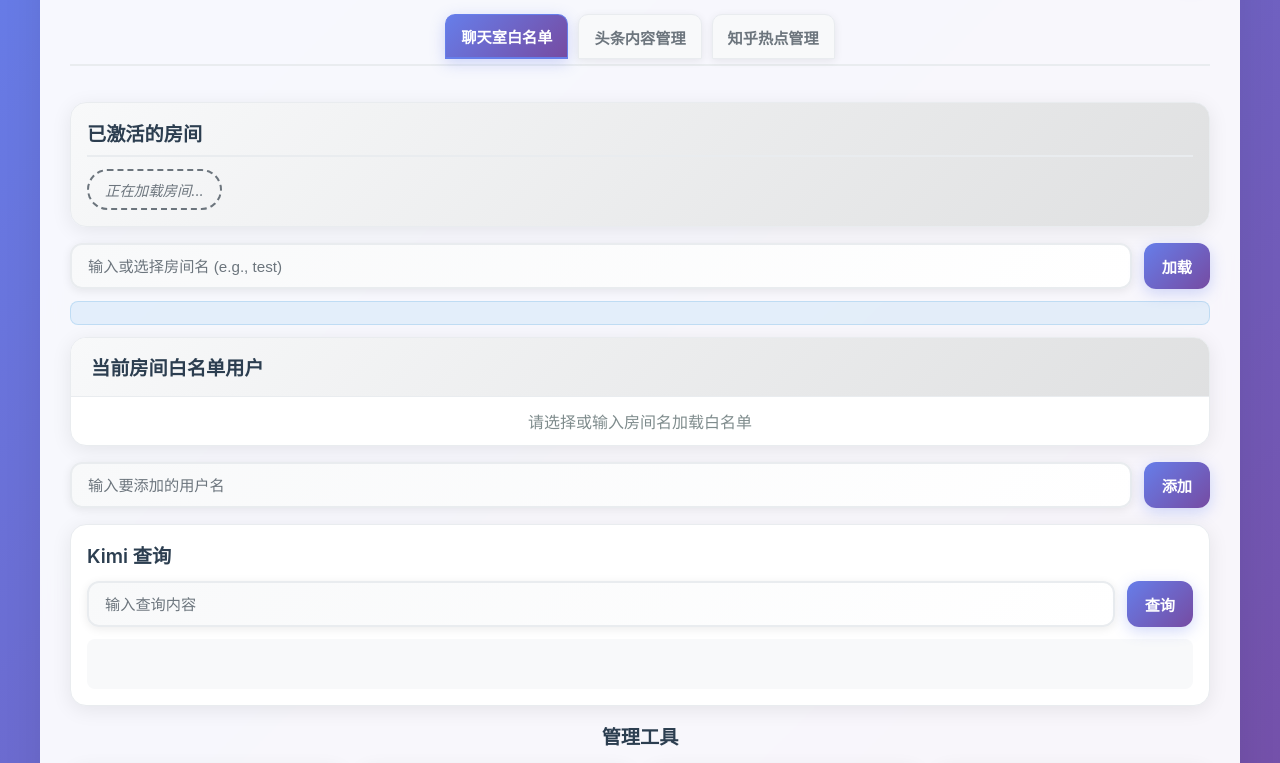
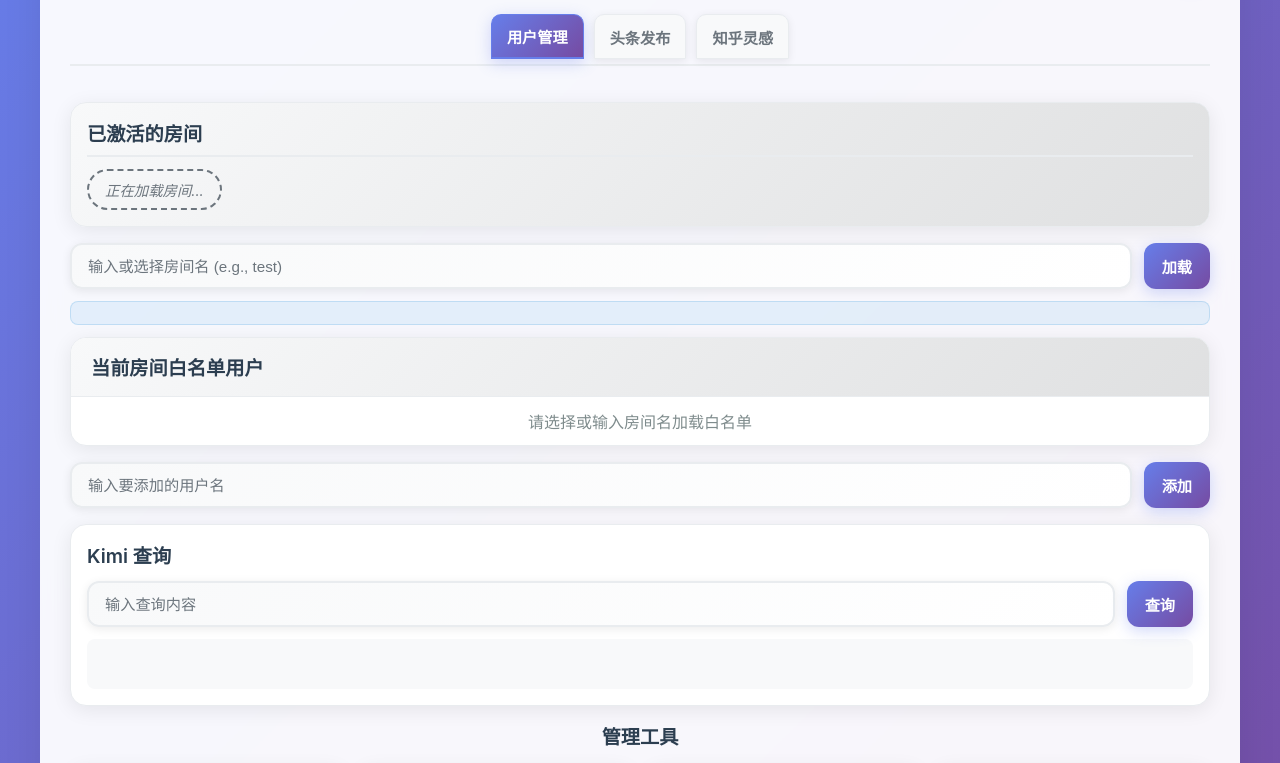
Before and after one commit to yuanguangshan/chating, a website: page public/management.html in a window 1280 px wide. Shown: the part 135-898 px from the top of the page. Drawn offline with Linux system fonts and the light colour scheme.

Commit message:
修改tab标题

```diff
--- a/public/management.html
+++ b/public/management.html
@@ -959,9 +959,9 @@
 
     <!-- Tabs 区域 -->
     <div class="tabs">
-        <button class="tab-button active" onclick="switchTab('chat-whitelist-management')">聊天室白名单</button>
-        <button class="tab-button" onclick="switchTab('toutiao-content-management')">头条内容管理</button>
-        <button class="tab-button" onclick="switchTab('zhihu-hot-management')">知乎热点管理</button>
+        <button class="tab-button active" onclick="switchTab('chat-whitelist-management')">用户管理</button>
+        <button class="tab-button" onclick="switchTab('toutiao-content-management')">头条发布</button>
+        <button class="tab-button" onclick="switchTab('zhihu-hot-management')">知乎灵感</button>
     </div>
 
     <!-- 聊天室白名单 Tab 内容 -->
```
